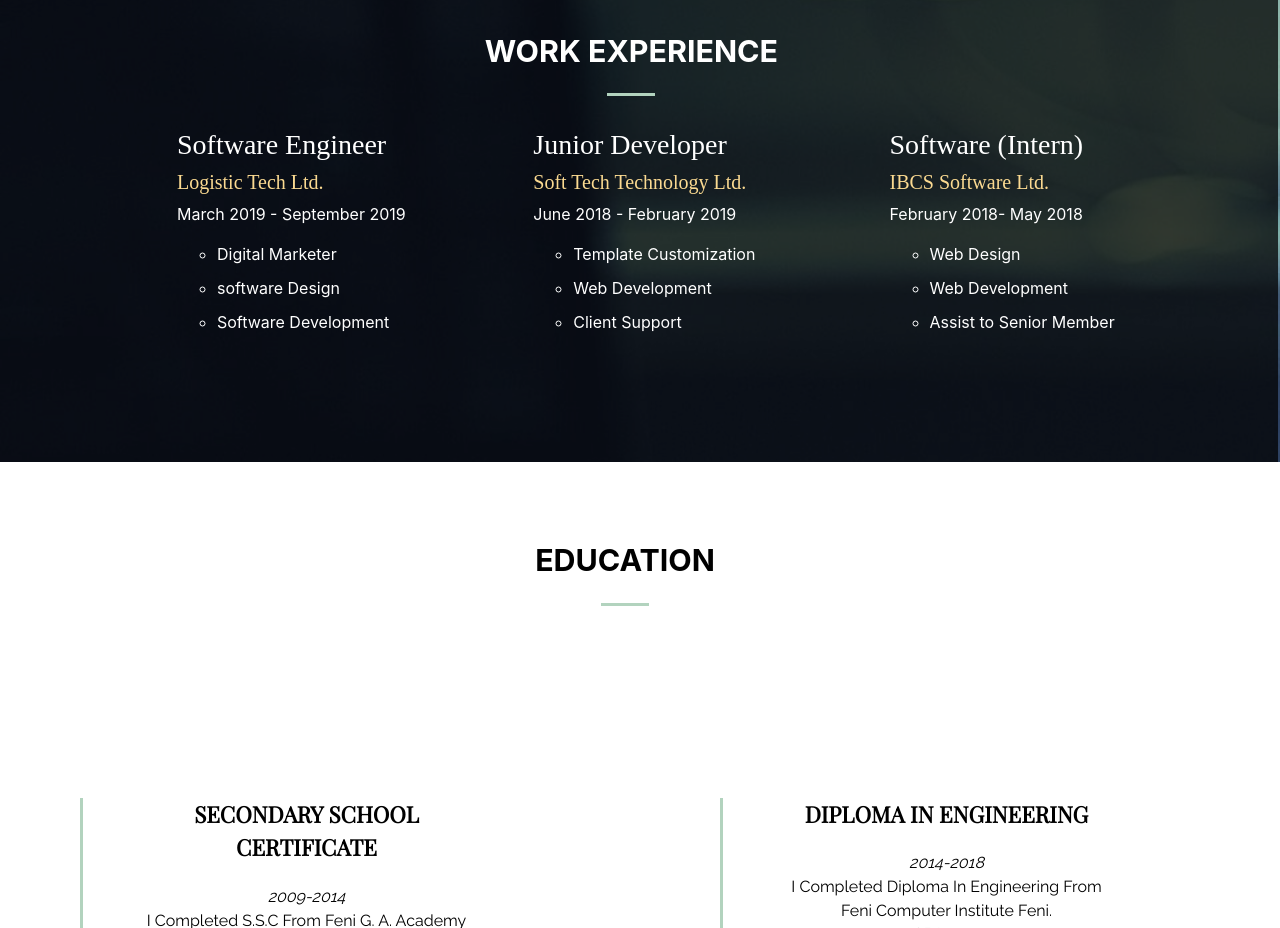
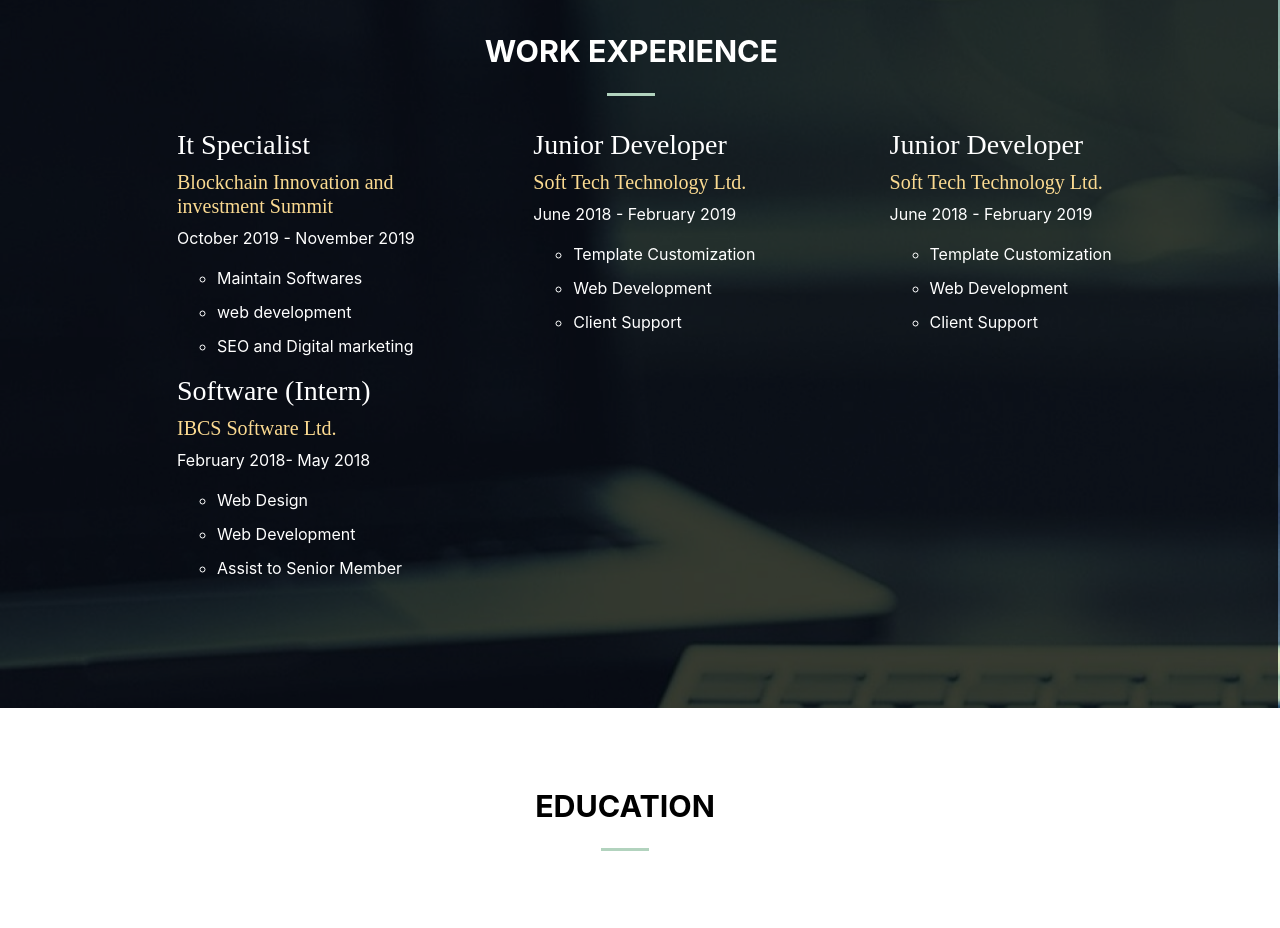
Before and after one commit to shafilbd/shafilbd.github.io, a plain HTML site: page index.html in a window 1280 px wide. Shown: the part 2780-3708 px from the top of the page. Drawn offline with nearby package versions, Linux system fonts and the light colour scheme.

Commit message:
Update index.html

```diff
--- a/index.html
+++ b/index.html
@@ -284,20 +284,20 @@ p=e.getElementsByTagName(a)[0];p.parentNode.insertBefore(m,p);
         </div>
 
 
-        <div id="company" class="col-md-4">
-          <h3 class="title_job">Software  Engineer </h3>
-          <h4 class="company_name">Logistic Tech Ltd.</h4>
-          <p>March 2019 - September 2019</p>
+        <div id="company" class="col-md-4 col-sm-12">
+          <h3 class="title_job">It Specialist</h3>
+          <h4 class="company_name">Blockchain Innovation and investment Summit</h4>
+          <p>October 2019 - November 2019</p>
           <ul class="com_list">
-            <li>Digital Marketer </li>
-            <li>software Design</li>
+            <li>Maintain Softwares </li>
+            <li>web development</li>
 
-            <li>Software Development</li>
+            <li>SEO and Digital marketing</li>
 
           </ul>
         </div>
 
-        <div id="company" class="col-md-4">
+	 <div id="company" class="col-md-4 col-sm-12">
           <h3 class="title_job">Junior Developer</h3>
           <h4 class="company_name">Soft Tech Technology Ltd.</h4>
           <p>June 2018 - February 2019</p>
@@ -310,7 +310,21 @@ p=e.getElementsByTagName(a)[0];p.parentNode.insertBefore(m,p);
           </ul>
         </div>
 
-        <div id="company" class="col-md-4">
+
+        <div id="company" class="col-md-4 col-sm-12">
+          <h3 class="title_job">Junior Developer</h3>
+          <h4 class="company_name">Soft Tech Technology Ltd.</h4>
+          <p>June 2018 - February 2019</p>
+          <ul class="com_list">
+            <li>Template Customization</li>
+            <li>Web Development</li>
+
+            <li>Client Support</li>
+
+          </ul>
+        </div>
+
+        <div id="company" class="col-md-4 col-sm-12">
           <h3 class="title_job">Software (Intern)</h3>
           <h4 class="company_name">IBCS Software Ltd.</h4>
           <p>February 2018- May 2018</p>
@@ -371,7 +385,7 @@ p=e.getElementsByTagName(a)[0];p.parentNode.insertBefore(m,p);
           <div class="Eduheading-underline"></div>
       	</div>
 
-        <div class="col-md-6">
+        <div class="col-md-6 col-sm-12">
 
         	<div class="cards">
       			<div id="card-body" class="card-body">
@@ -395,7 +409,7 @@ p=e.getElementsByTagName(a)[0];p.parentNode.insertBefore(m,p);
 			</div>
 		</div>
 
-		<div class="col-md-6">
+		<div class="col-md-6 col-sm-12">
 
         	<div class="cards">
       			<div id="card-body" class="card-body">
```
